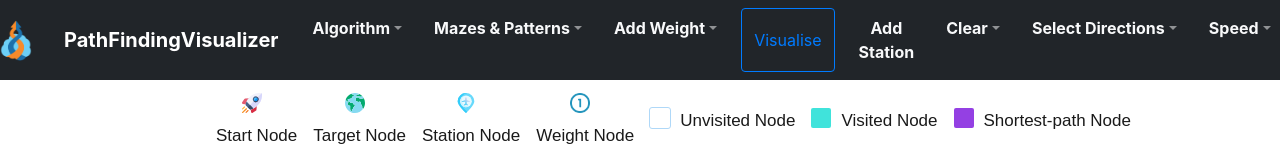
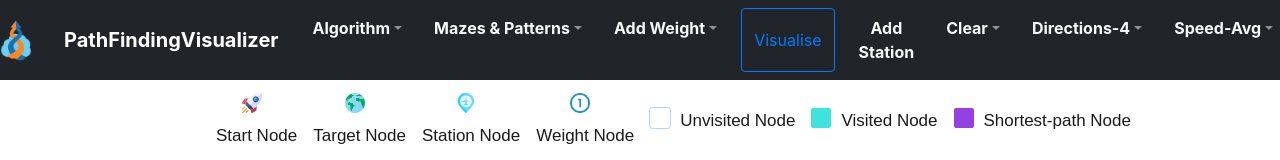
Before and after one commit to syadav-oss/Algolizer, a React (Create React App) app: page / in a window 1280 px wide. Shown: the top 160 px of the page. Built offline with nearby package versions, Linux system fonts and the light colour scheme; the HTML template or start-up script is replaced by a standard one.

Commit message:
Navbar improvement

```diff
--- a/src/PathfindingVisualizer/ControlPanel/ControlPanel.jsx
+++ b/src/PathfindingVisualizer/ControlPanel/ControlPanel.jsx
@@ -194,7 +194,7 @@ export default class ControlPanel extends Component {
                 </NavDropdown.Item>
               </NavDropdown>
               <NavDropdown
-                title={<b className="text-light">Select Directions</b>}
+                title={<b id="select-directions-toggle-text" className="text-light">Directions-4</b>}
                 id="select-directions-toggle"
                 className={`${navLinkClassName} mr-3`}
               >
@@ -212,25 +212,25 @@ export default class ControlPanel extends Component {
                 </NavDropdown.Item>
               </NavDropdown>
               <NavDropdown
-                title={<b className="text-light">Speed</b>}
+                title={<b id="select-speed-toggle-text" className="text-light">Speed-Avg</b>}
                 id="select-speed-toggle"
                 className={`${navLinkClassName} mr-3`}
               >
                 <NavDropdown.Item
                   href="#slow"
-                  onClick={() => onClickChangeSpeed_(1.8)}
+                  onClick={() => onClickChangeSpeed_(1.5)}
                 >
                   Slow
                 </NavDropdown.Item>
                 <NavDropdown.Item
                   href="#average"
-                  onClick={() => onClickChangeSpeed_(1.2)}
+                  onClick={() => onClickChangeSpeed_(1.0)}
                 >
                   Average
                 </NavDropdown.Item>
                 <NavDropdown.Item
                   href="#fast"
-                  onClick={() => onClickChangeSpeed_(0.6)}
+                  onClick={() => onClickChangeSpeed_(0.5)}
                 >
                   Fast
                 </NavDropdown.Item>
--- a/src/PathfindingVisualizer/PathfindingVisualizer.jsx
+++ b/src/PathfindingVisualizer/PathfindingVisualizer.jsx
@@ -744,6 +744,17 @@ export default class PathfindingVisualizer extends Component {
       return;
     }
 
+    if(speed === 1.5){
+      // console.log( document.getElementById("select-speed-toggle-text").innerHTML);
+      document.getElementById("select-speed-toggle-text").innerHTML = "Speed-Slow";
+    }
+    else if(speed === 1.0){
+      document.getElementById("select-speed-toggle-text").innerHTML = "Speed-Avg";
+
+    }
+    else if(speed === 0.5){
+      document.getElementById("select-speed-toggle-text").innerHTML = "Speed-Fast";
+    }
     speed_selected = speed;
   };
 
@@ -783,6 +794,12 @@ export default class PathfindingVisualizer extends Component {
   changeDirection = (directionCount) => {
     if (isAlgoRunning >= 1 || isGeneratingGrid === 1) {
       return;
+    }
+    if(directionCount === 4 ){
+      document.getElementById("select-directions-toggle-text").innerHTML = "Directions-4";
+    }
+    else if(directionCount === 8 ){
+      document.getElementById("select-directions-toggle-text").innerHTML = "Directions-8";
     }
     allowedDirections = directionCount;
   };
```
